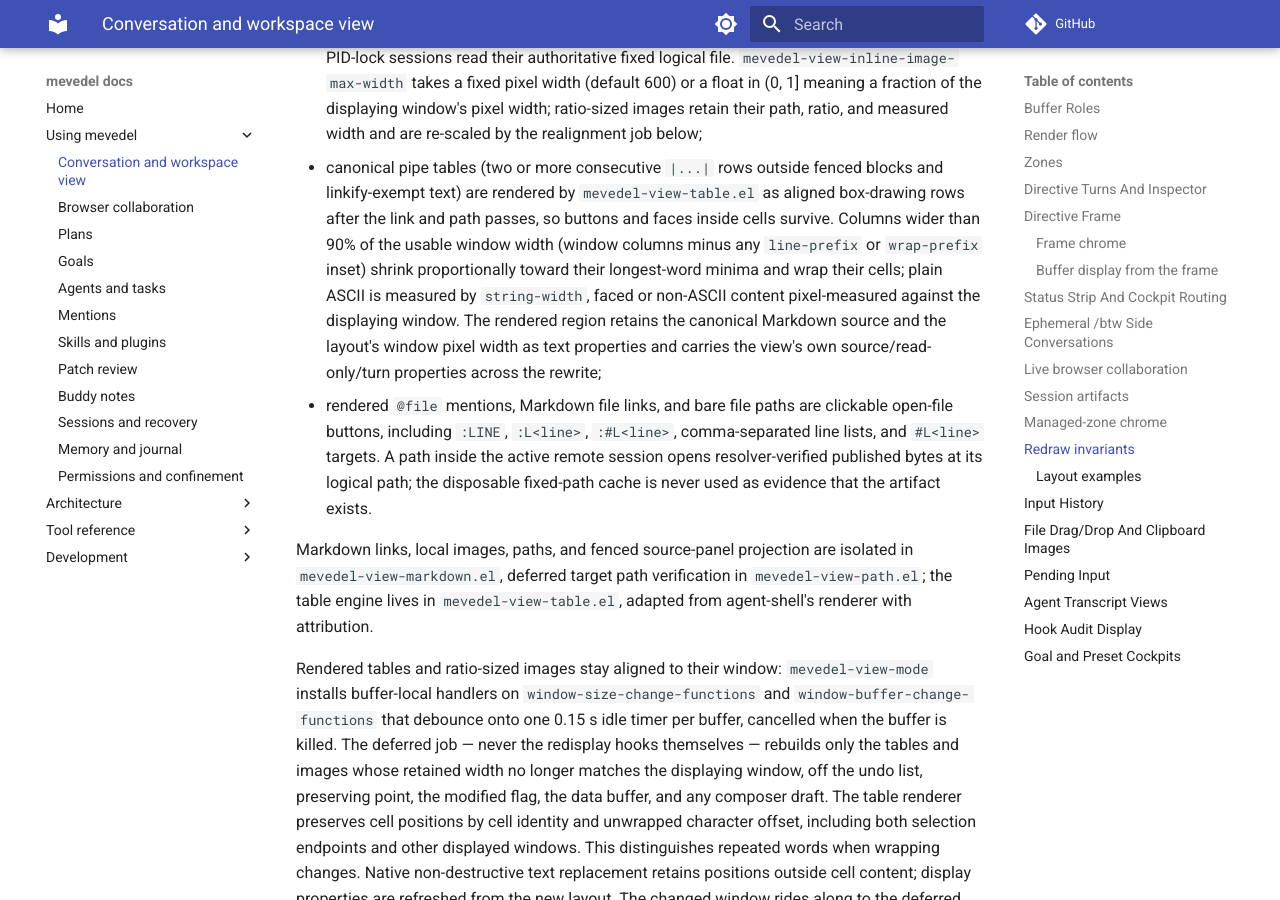
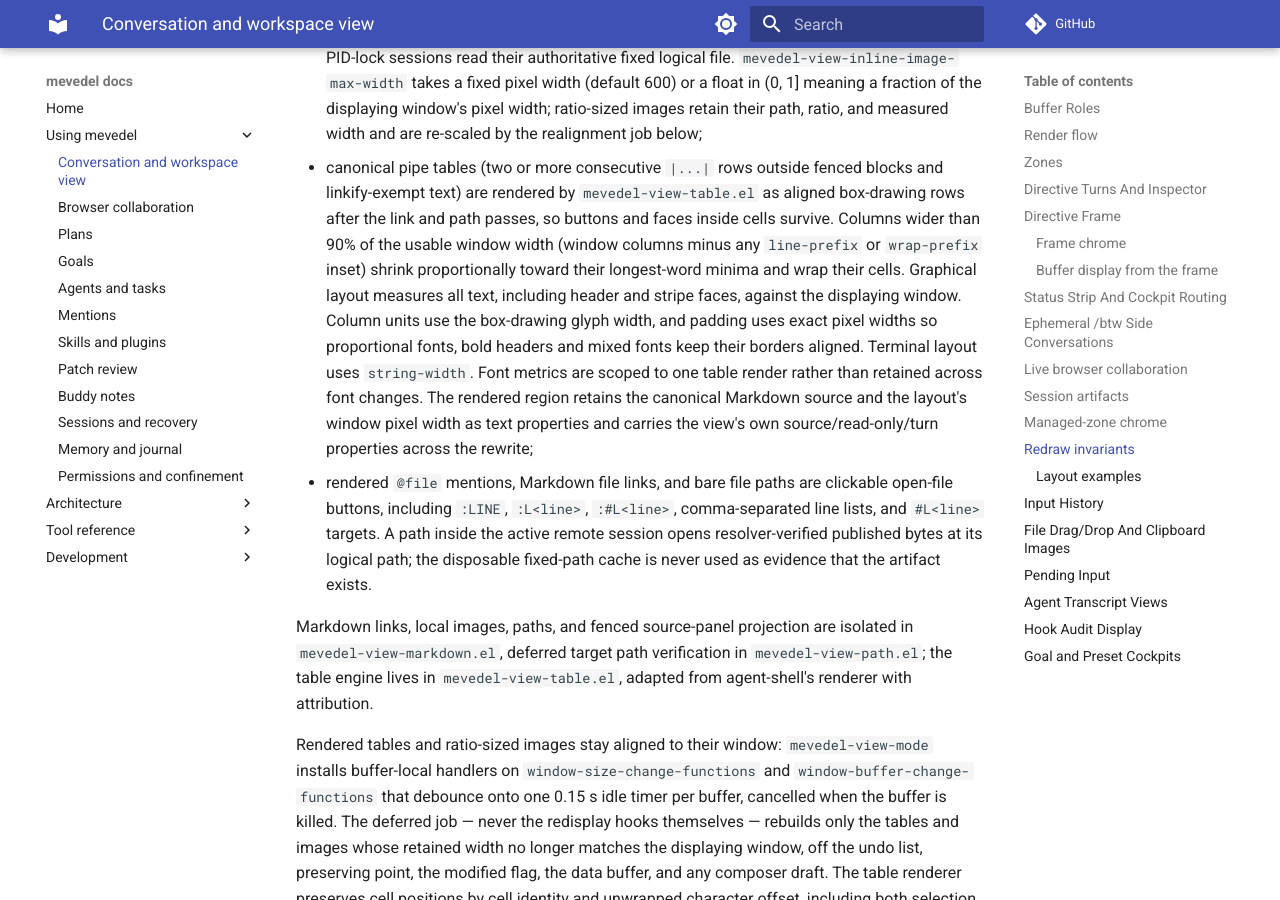
Before and after one commit to FrauH0lle/mevedel, an MkDocs documentation site: the page built from docs/view.md, in a window 1280 px wide and 900 px high, scrolled down 21245 px. Built offline with MkDocs 1.6.1 and Material for MkDocs 9.7.7, drawn with Linux system fonts in a browser that asks for light colours; comment, search, counter and statistics services are not loaded.

Commit message:
fix(view): Align rendered tables with proportional fonts
Use box-drawing glyph widths and exact pixel padding for graphical
tables. Measure final header and stripe faces before allocating columns
and wrapping cells, and do not add ASCII padding to exactly full cells.

* mevedel-view-table.el (mevedel-view-table--char-pixel-width)
(mevedel-view-table--pad-string, mevedel-view-table--render-source)
(mevedel-view-table--render-data-row): Share graphical layout units and
scope font metrics to one table render.
(mevedel-view-table--layer-face): Avoid applying a row face twice.

* test/test-mevedel-view-table.el: Cover exact-width padding and
idempotent face layering; update graphical measurement expectations.

* test/test-mevedel-view-table-graphical.el: Check actual border positions
across five font configurations and two window widths, preserving links
and canonical source through reflow.

* docs/view.md: Describe graphical measurement and padding.

Validation: warning-free compilation; 1,076 view tests passed, with the
graphical test skipped in batch and passed separately in PGTK; 56 local
prototype tests passed, retaining all 11,184 tested marker positions.

```diff
--- a/docs/view.md
+++ b/docs/view.md
@@ -1007,9 +1007,13 @@
   path passes, so buttons and faces inside cells survive. Columns wider
   than 90% of the usable window width (window columns minus any
   `line-prefix` or `wrap-prefix` inset) shrink proportionally toward their
-  longest-word minima and wrap their cells; plain ASCII is measured by
-  `string-width`, faced or non-ASCII content pixel-measured against the
-  displaying window. The rendered region retains the canonical Markdown
+  longest-word minima and wrap their cells. Graphical layout measures all
+  text, including header and stripe faces, against the displaying window.
+  Column units use the box-drawing glyph width, and padding uses exact
+  pixel widths so proportional fonts, bold headers and mixed fonts keep
+  their borders aligned. Terminal layout uses `string-width`. Font metrics
+  are scoped to one table render rather than retained across font changes.
+  The rendered region retains the canonical Markdown
   source and the layout's window pixel width as text properties and
   carries the view's own source/read-only/turn properties across the
   rewrite;
```
Also changed, not shown: 3 other files.
